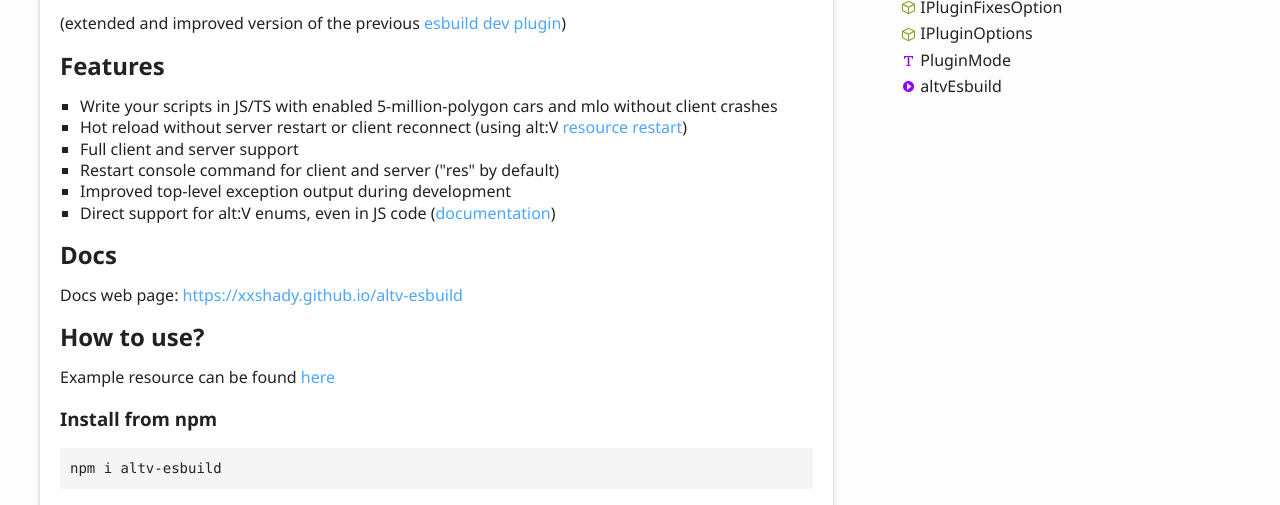
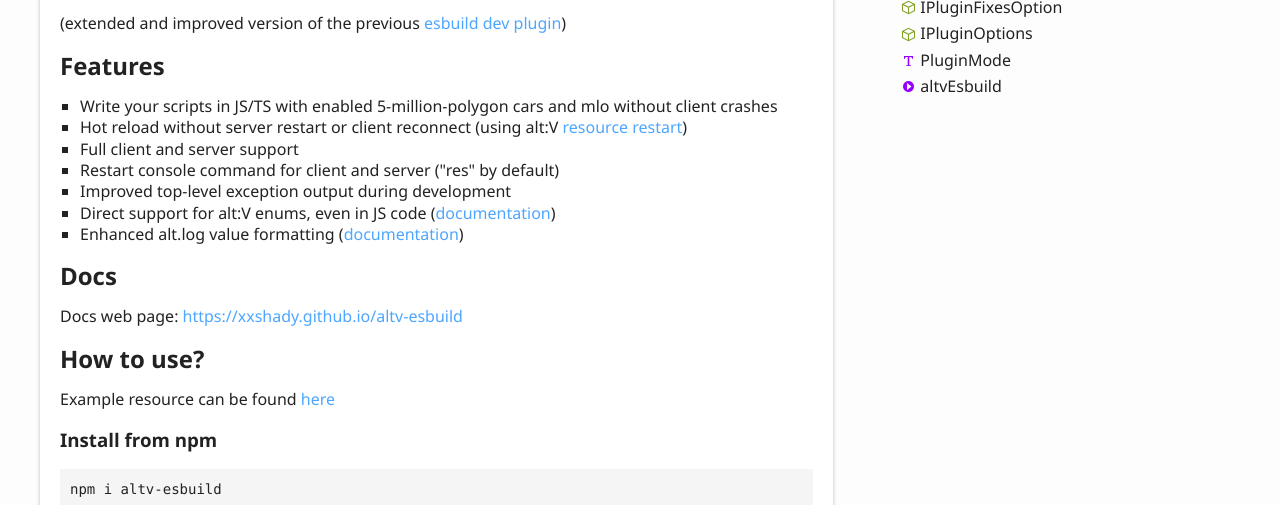
Before and after one commit to xxshady/altv-esbuild, a website: page docs/index.html in a window 1280 px wide. Shown: the part 281-786 px from the top of the page. Drawn offline with Linux system fonts and the light colour scheme.

Commit message:
update docs

```diff
--- a/docs/index.html
+++ b/docs/index.html
@@ -73,6 +73,7 @@
 					<li>Restart console command for client and server (&quot;res&quot; by default)</li>
 					<li>Improved top-level exception output during development</li>
 					<li>Direct support for alt:V enums, even in JS code (<a href="https://xxshady.github.io/altv-esbuild/interfaces/ipluginoptions.html#altvenums">documentation</a>)</li>
+					<li>Enhanced alt.log value formatting (<a href="https://xxshady.github.io/altv-esbuild/interfaces/ipluginoptions.html#enhancedaltlog">documentation</a>)</li>
 				</ul>
 				<a href="#docs" id="docs" style="color: inherit; text-decoration: none;">
 					<h2>Docs</h2>
```
